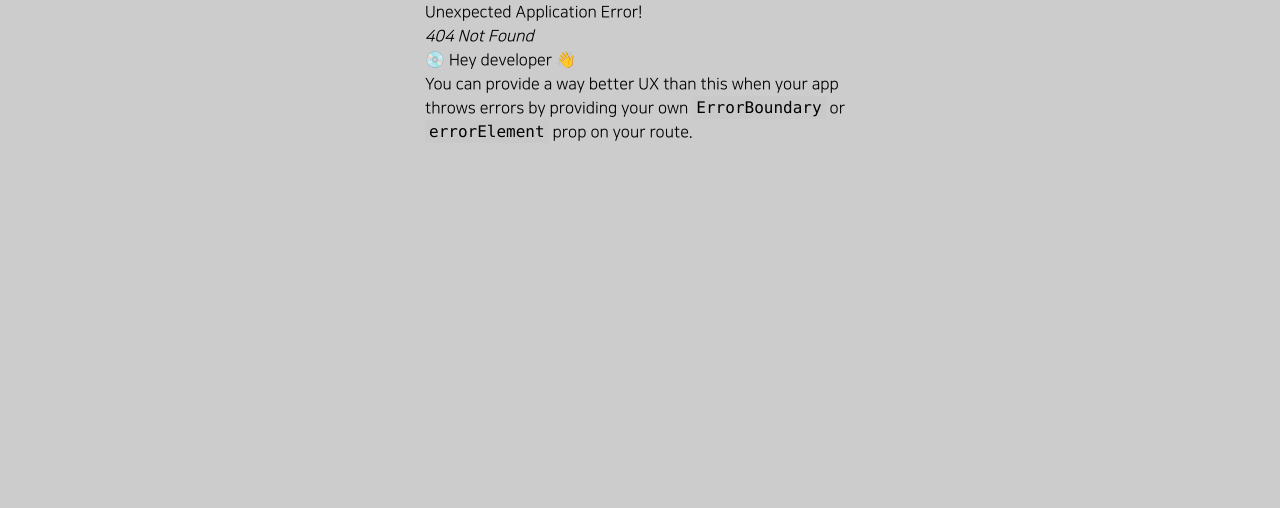
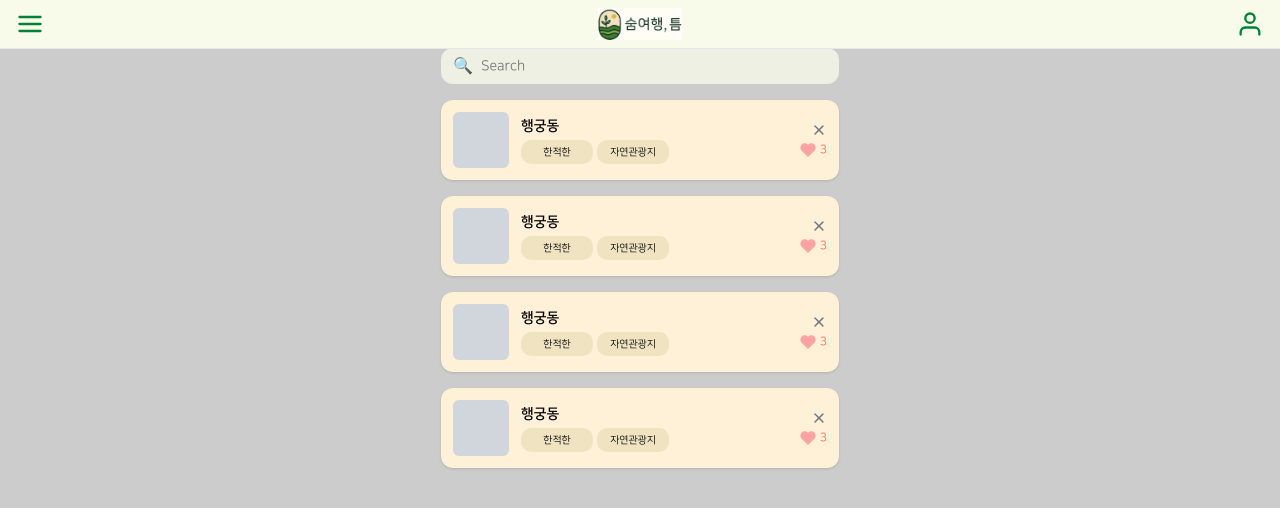
Before and after one commit to SoomTeum/frontend, a React (Vite) app: page /mytravel in a window 1280 px wide. Before the commit this address had no page. Shown: the top 508 px of the page. Built offline with nearby package versions, Linux system fonts and the light colour scheme.

Commit message:
내 여행지 페이지 구현

```diff
--- a/src/component/Header.tsx
+++ b/src/component/Header.tsx
@@ -1,6 +1,6 @@
 import { Menu, User } from 'react-feather';
 import { useNavigate } from 'react-router-dom';
-import Logo from '../image/Logo.png'; // 상대 경로 import (src/component/Header.tsx 기준)
+import Logo from '../image/Logo.png';
 
 type HeaderProps = {
   onMenuClick: () => void;
--- a/src/component/common/Button/Button.types.ts
+++ b/src/component/common/Button/Button.types.ts
@@ -1,7 +1,8 @@
 export type ButtonVariant = 'lg' | 'md' | 'sm';
+
 export type ButtonColorLg = 'green3' | 'green-muted';
 export type ButtonColorMd = 'green3' | 'green-muted';
-export type ButtonColorSm = 'beige1';
+export type ButtonColorSm = 'beige1' | 'green3' | 'green-muted';
 
 interface CommonProps {
   onClick?: () => void;
@@ -11,7 +12,7 @@ interface CommonProps {
 }
 
 export interface LgButtonProps extends CommonProps {
-  variant?: 'lg'; //디폴트
+  variant?: 'lg'; // default
   color?: ButtonColorLg;
 }
 
--- /dev/null
+++ b/src/pages/home/MyTravelList.tsx
@@ -0,0 +1,76 @@
+import Header from '@/component/Header';
+import { X, Heart } from 'react-feather';
+import Button from '@/component/common/Button/Button';
+
+const MyTravelList = () => {
+  const travelItems = [
+    { id: 1, title: '행궁동', tranquil: true, type: '자연관광지', likes: 3 },
+    { id: 2, title: '행궁동', tranquil: true, type: '자연관광지', likes: 3 },
+    { id: 3, title: '행궁동', tranquil: true, type: '자연관광지', likes: 3 },
+    { id: 4, title: '행궁동', tranquil: true, type: '자연관광지', likes: 3 },
+  ];
+
+  const handleMenuClick = () => {
+    console.log('메뉴 버튼 클릭됨 (Sidebar 열기 등)');
+    // 이 자리에 사이드바 열기용 상태 toggle 함수나 다른 로직 추가 가능
+  };
+
+  return (
+    <div className="bg-beige1 min-h-screen">
+      <Header onMenuClick={handleMenuClick} />
+
+      <div className="px-4 pt-2 pb-8">
+        <div className="text-center text-heading3 py-2 font-bold text-green1">
+          나의 여행지
+        </div>
+
+        <div className="relative mb-4">
+          <input
+            type="text"
+            placeholder="Search"
+            className="w-full rounded-xl bg-[#edf0e2] px-4 py-2 pl-10 text-sm focus:outline-none"
+          />
+          <span className="absolute left-3 top-1/2 -translate-y-1/2 text-green-900">
+            🔍
+          </span>
+        </div>
+
+        <div className="flex flex-col gap-4">
+          {travelItems.map((item) => (
+            <div
+              key={item.id}
+              className="flex items-center justify-between rounded-xl bg-[#fff1d7] p-3 shadow-sm"
+            >
+              <div className="flex items-center gap-3">
+                <div className="h-14 w-14 rounded-md bg-gray-300" />
+                <div className="flex flex-col">
+                  <div className="font-semibold text-sm text-black">
+                    {item.title}
+                  </div>
+                  <div className="mt-1 flex gap-1">
+                    <Button variant="sm" color="green-muted">
+                      한적한
+                    </Button>
+                    <Button variant="sm" color="green3">
+                      {item.type}
+                    </Button>
+                  </div>
+                </div>
+              </div>
+
+              <div className="flex flex-col items-end gap-1">
+                <X className="w-4 h-4 text-gray-500 cursor-pointer" />
+                <div className="flex items-center text-xs text-red-400">
+                  <Heart className="w-4 h-4 mr-1 fill-red-300 text-red-300" />
+                  {item.likes}
+                </div>
+              </div>
+            </div>
+          ))}
+        </div>
+      </div>
+    </div>
+  );
+};
+
+export default MyTravelList;
```
Also changed, not shown: src/routes/index.tsx (+8 -5 lines).
